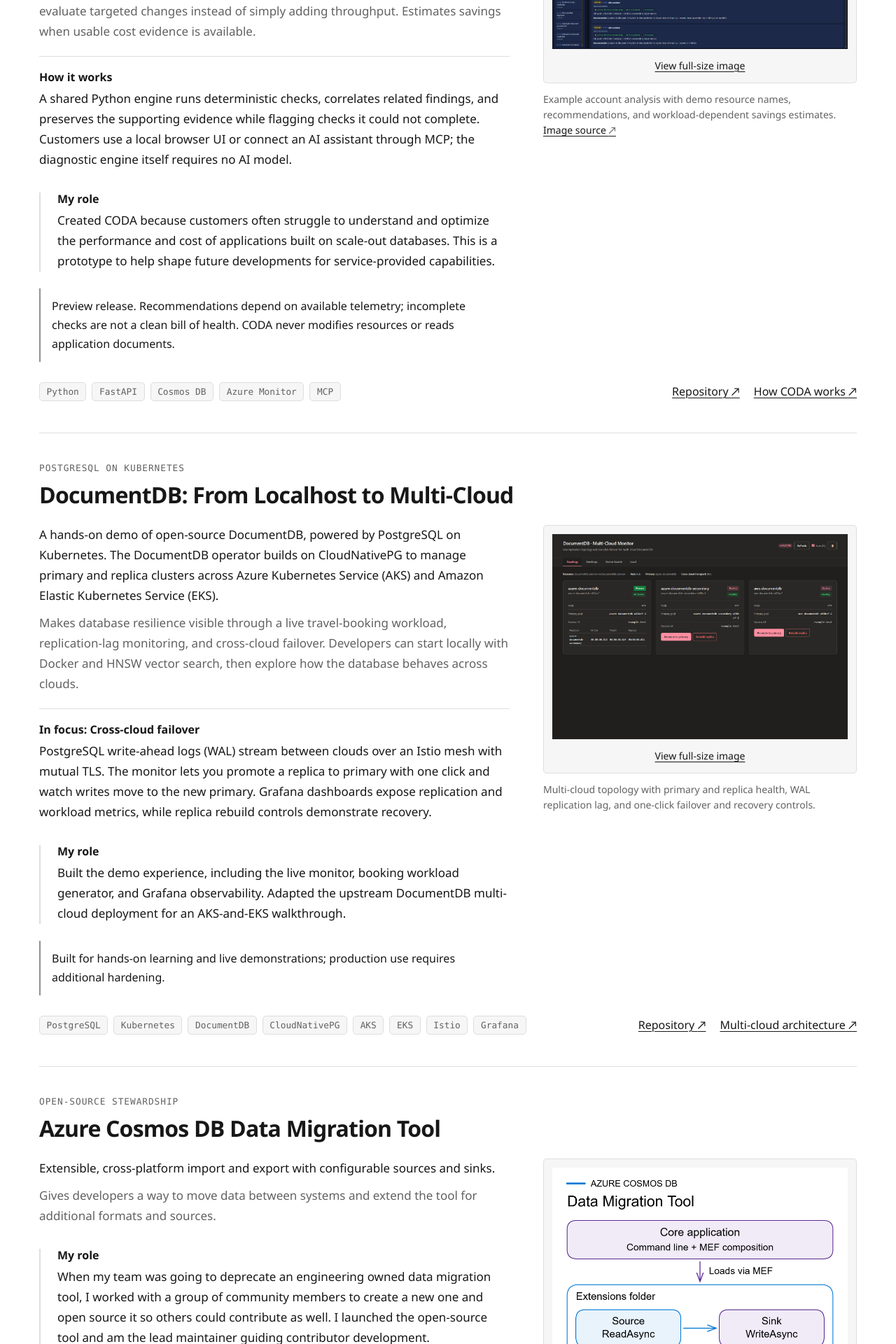
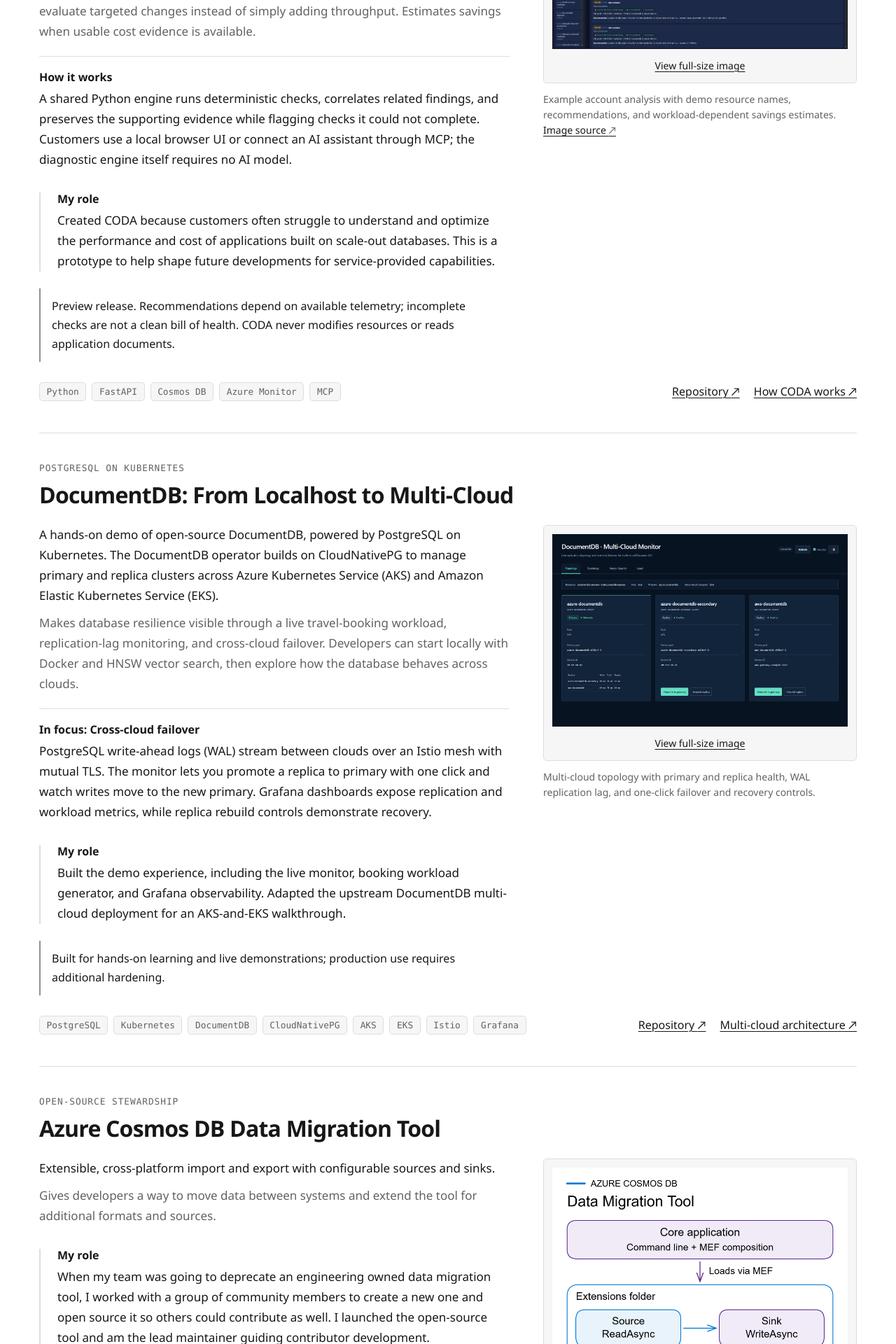
Before and after one commit to markjbrown/markjbrown.github.io, a Jekyll site: the page built from projects.md, in a window 1280 px wide. Shown: the part 911-2831 px from the top of the page at 70% size. Built offline with Jekyll 4.4.1, drawn with Linux system fonts in a browser that asks for light colours.

Commit message:
Replace DocumentDB portfolio screenshot
Co-authored-by: Copilot App <223556219+Copilot@users.noreply.github.com>

```diff
--- a/_data/projects.yml
+++ b/_data/projects.yml
@@ -44,7 +44,7 @@
   evidence_url: https://github.com/AzureCosmosDB/documentdb-local-to-multicloud/commit/0232ff46361f130fafc3b8e76ee97bbba823edcc
   image:
     src: /assets/img/projects/documentdb-topology.png
-    width: 1440
+    width: 1536
     height: 1000
     alt: DocumentDB Multi-Cloud Monitor shows an Azure primary, Azure and AWS replicas, replication-lag metrics, and controls to promote or rebuild replicas.
     caption: Multi-cloud topology with primary and replica health, WAL replication lag, and one-click failover and recovery controls.
```
Also changed, not shown: assets/img/projects/documentdb-topology.png.
